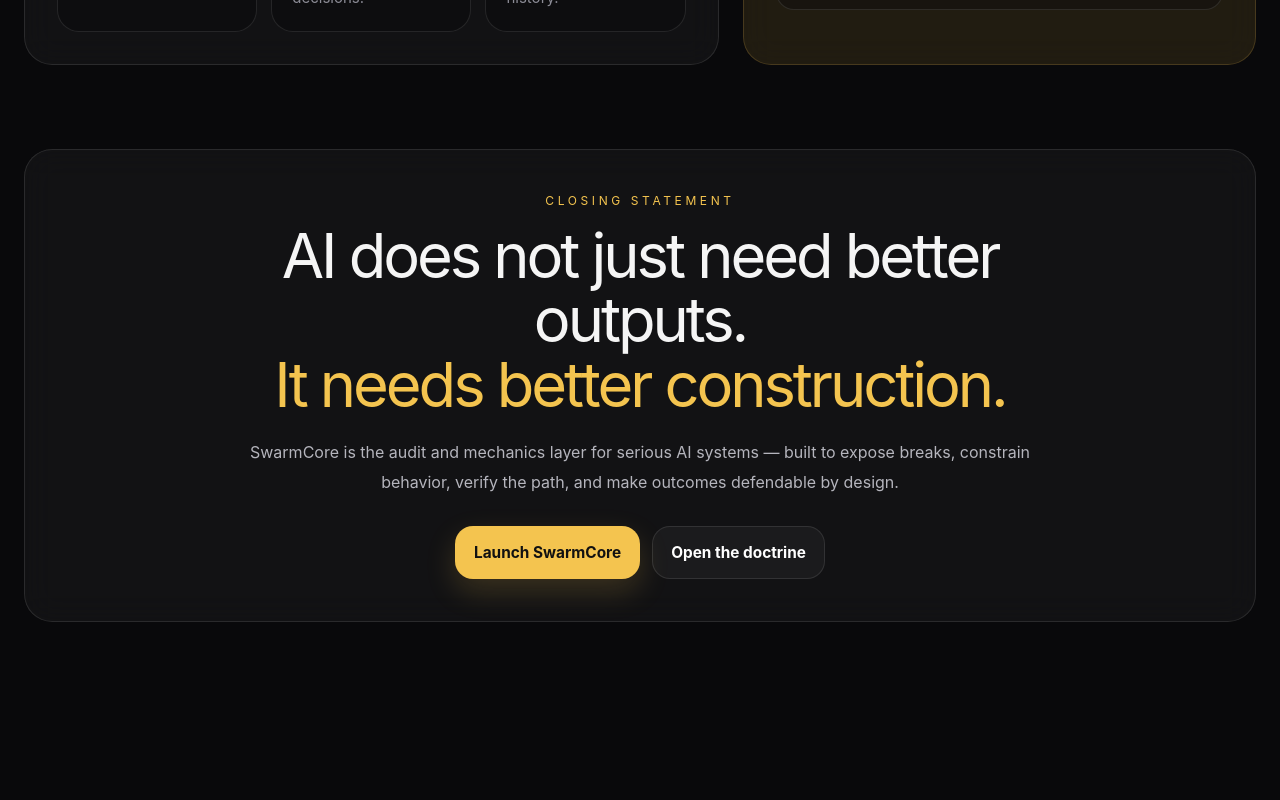
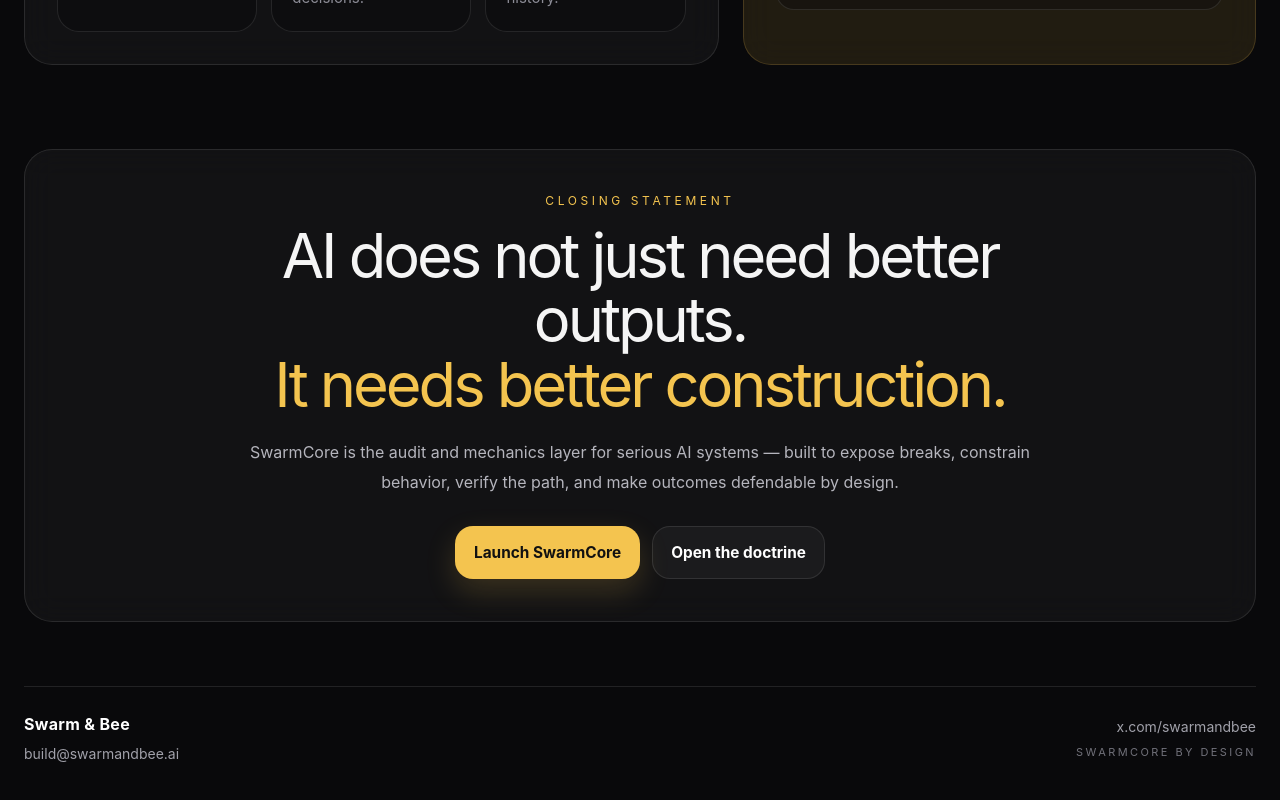
Before and after one commit to SudoSuOps/swarm-micro-agents-cre-site, a React (Vite) app: page / in a window 1280 px wide. Shown: the part 2810-3610 px from the top of the page. Before the commit the page ends 3520 px from the top, so only its background shows below. Built offline with nearby package versions, Linux system fonts and the light colour scheme.

Commit message:
Add Swarm & Bee footer

```diff
--- a/src/App.jsx
+++ b/src/App.jsx
@@ -792,6 +792,61 @@
             <button className="btn">Open the doctrine</button>
           </div>
         </section>
+
+        <footer
+          style={{
+            marginTop: "64px",
+            borderTop: "1px solid rgba(255,255,255,0.10)",
+            paddingTop: "24px",
+            paddingBottom: "8px",
+          }}
+        >
+          <div
+            style={{
+              display: "flex",
+              flexWrap: "wrap",
+              gap: "16px",
+              justifyContent: "space-between",
+              alignItems: "center",
+              color: "#a1a1aa",
+              fontSize: "14px",
+              lineHeight: 1.7,
+            }}
+          >
+            <div style={{ display: "flex", flexDirection: "column", gap: "4px" }}>
+              <div style={{ color: "#fff", fontWeight: 700, fontSize: "16px", letterSpacing: "0.02em" }}>
+                Swarm & Bee
+              </div>
+              <a
+                href="mailto:build@swarmandbee.ai"
+                style={{ color: "#a1a1aa", textDecoration: "none" }}
+              >
+                build@swarmandbee.ai
+              </a>
+            </div>
+
+            <div style={{ display: "flex", flexDirection: "column", gap: "4px", textAlign: "right" }}>
+              <a
+                href="https://x.com/swarmandbee"
+                target="_blank"
+                rel="noreferrer"
+                style={{ color: "#a1a1aa", textDecoration: "none" }}
+              >
+                x.com/swarmandbee
+              </a>
+              <div
+                style={{
+                  fontSize: "11px",
+                  textTransform: "uppercase",
+                  letterSpacing: "0.22em",
+                  color: "#71717a",
+                }}
+              >
+                SwarmCore by design
+              </div>
+            </div>
+          </div>
+        </footer>
       </div>
     </>
   );
```
